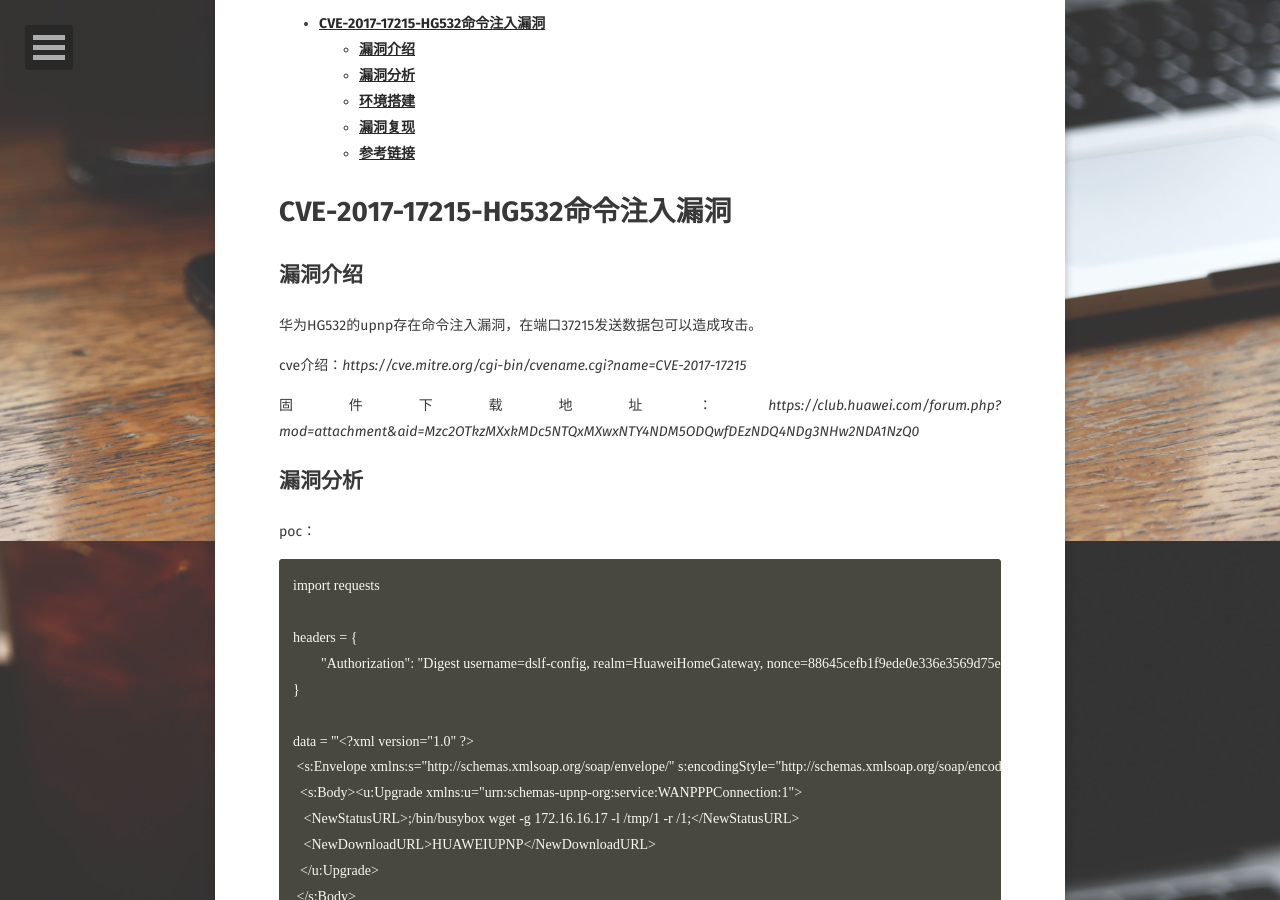
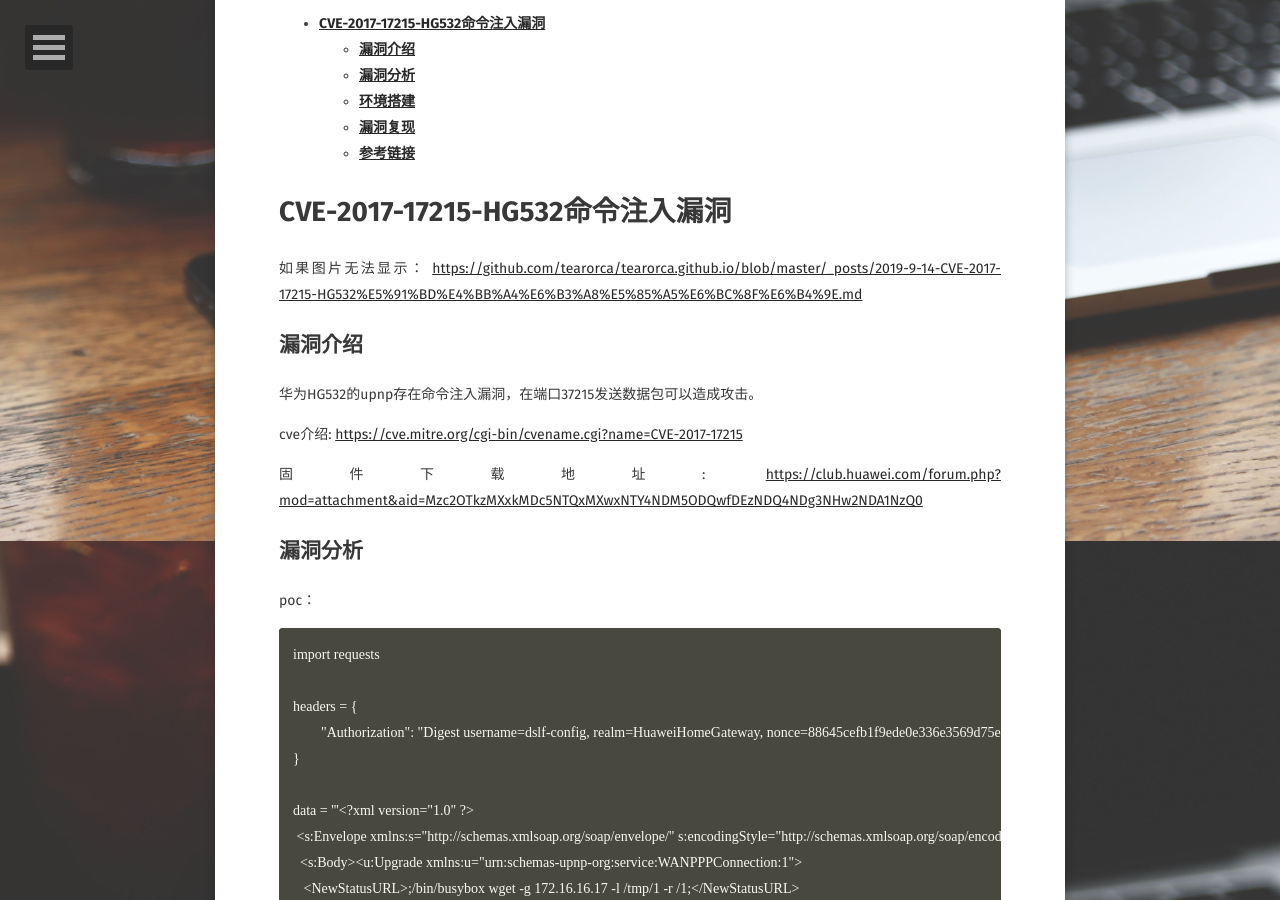
Before and after one commit to tearorca/tearorca.github.io, a Jekyll site: the page built from _posts/2019-9-14-CVE-2017-17215-HG532命令注入漏洞.md, in a window 1280 px wide and 900 px high, scrolled down 359 px. Built offline with Jekyll 4.4.1, drawn with Linux system fonts in a browser that asks for light colours; some web fonts are replaced; comment, search, counter and statistics services are not loaded.

Commit message:
Update 2019-9-14-CVE-2017-17215-HG532命令注入漏洞.md

```diff
--- a/_posts/2019-9-14-CVE-2017-17215-HG532命令注入漏洞.md
+++ b/_posts/2019-9-14-CVE-2017-17215-HG532命令注入漏洞.md
@@ -12,13 +12,19 @@ excerpt:
 
 # **CVE-2017-17215-HG532命令注入漏洞**
 
+如果图片无法显示：
+<https://github.com/tearorca/tearorca.github.io/blob/master/_posts/2019-9-14-CVE-2017-17215-HG532%E5%91%BD%E4%BB%A4%E6%B3%A8%E5%85%A5%E6%BC%8F%E6%B4%9E.md>
+
+
 ## **漏洞介绍**
 
 华为HG532的upnp存在命令注入漏洞，在端口37215发送数据包可以造成攻击。
 
-cve介绍：*https://cve.mitre.org/cgi-bin/cvename.cgi?name=CVE-2017-17215*
+cve介绍:
+<https://cve.mitre.org/cgi-bin/cvename.cgi?name=CVE-2017-17215>
 
-固件下载地址：*https://club.huawei.com/forum.php?mod=attachment&aid=Mzc2OTkzMXxkMDc5NTQxMXwxNTY4NDM5ODQwfDEzNDQ4NDg3NHw2NDA1NzQ0*
+固件下载地址:
+<https://club.huawei.com/forum.php?mod=attachment&aid=Mzc2OTkzMXxkMDc5NTQxMXwxNTY4NDM5ODQwfDEzNDQ4NDg3NHw2NDA1NzQ0>
 
 ## **漏洞分析**
 
```
